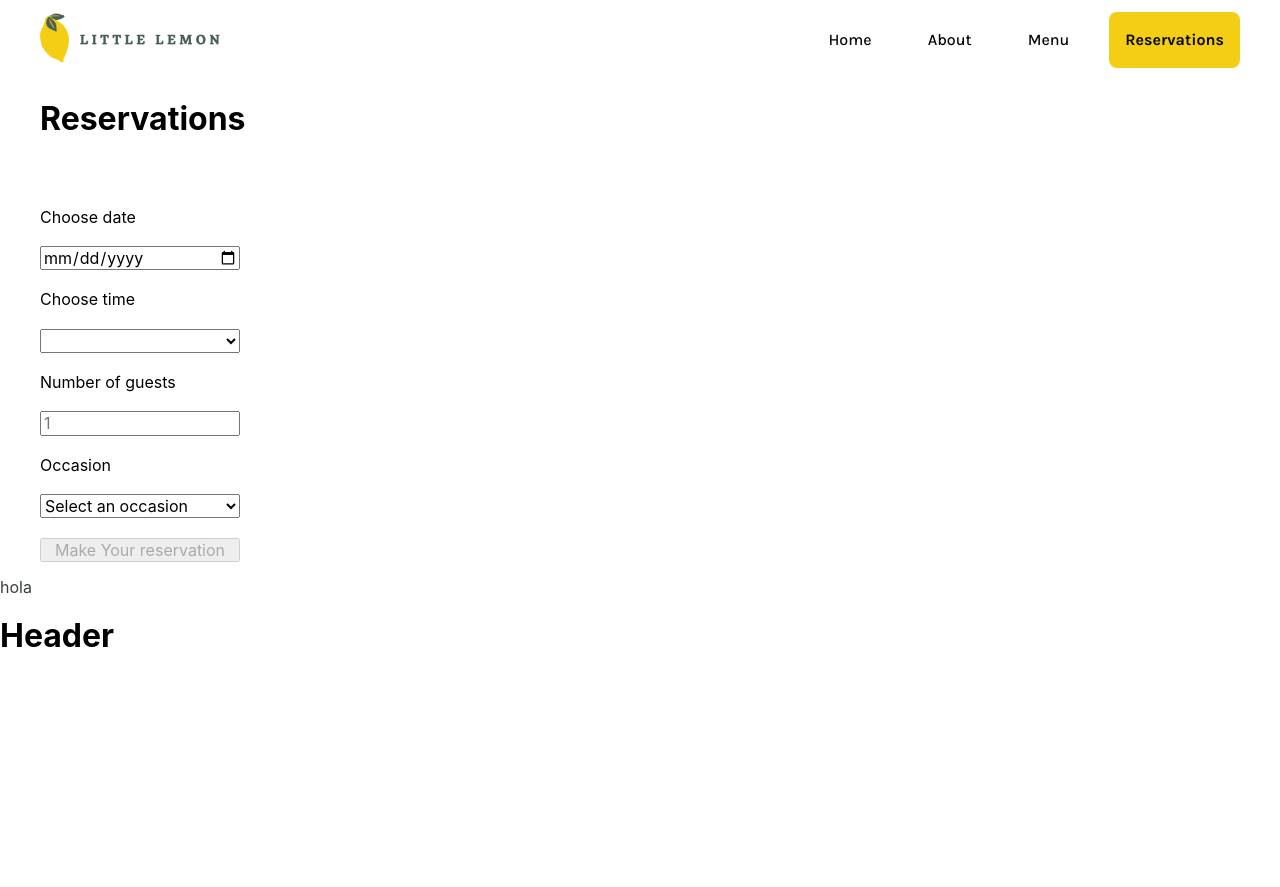
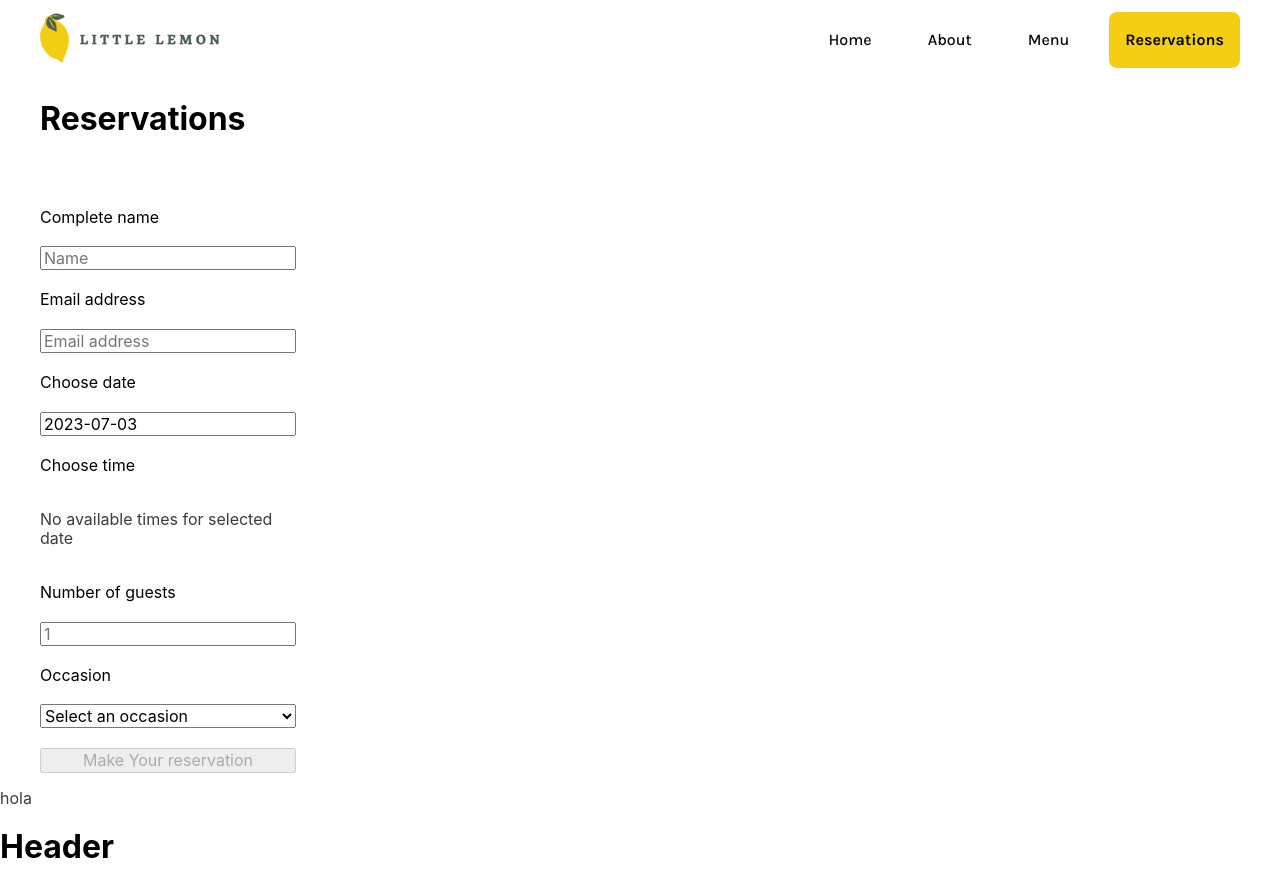
Before and after one commit to sebgraph/little-lemon, a React (Create React App) app: page /reservations in a window 1280 px wide. Before the commit the page ends 800 px from the top, so only its background shows below. Built offline with nearby package versions, Linux system fonts and the light colour scheme; a web font is replaced by a local one.

Commit message:
form added

```diff
--- a/package.json
+++ b/package.json
@@ -7,9 +7,11 @@
     "@testing-library/jest-dom": "^5.16.5",
     "@testing-library/react": "^13.4.0",
     "@testing-library/user-event": "^13.5.0",
+    "date-fns": "^2.30.0",
     "firebase": "^10.1.0",
     "normalize.css": "^8.0.1",
     "react": "^18.2.0",
+    "react-datepicker": "^4.16.0",
     "react-dom": "^18.2.0",
     "react-router-dom": "^6.14.1",
     "react-scripts": "5.0.1",
--- a/public/index.html
+++ b/public/index.html
@@ -49,5 +49,5 @@
     -->
   </body>
 
-  <script src="https://raw.githubusercontent.com/Meta-Front-End-Developer-PC/capstone/master/api.js"></script>
+  <!--  <script src="https://raw.githubusercontent.com/Meta-Front-End-Developer-PC/capstone/master/api.js"></script> -->
 </html>
--- a/src/App.js
+++ b/src/App.js
@@ -7,6 +7,7 @@ import Menu from "./pages/menu";
 import Reservations from "./pages/reservations";
 import Home from "./pages/home";
 import Footer from "./components/Footer";
+import ConfirmedBooking from "./components/ConfirmedBooking";
 
 function App() {
   return (
@@ -17,6 +18,11 @@ function App() {
         <Route exact path="/about" element={<About />}></Route>
         <Route exact path="/menu" element={<Menu />}></Route>
         <Route exact path="/reservations" element={<Reservations />}></Route>
+        <Route
+          exact
+          path="/booking-confirmed"
+          element={<ConfirmedBooking />}
+        ></Route>
       </Routes>
       <Footer />
     </BrowserRouter>
--- /dev/null
+++ b/src/ValidateEmail.js
@@ -0,0 +1,7 @@
+export const validateEmail = (email) => {
+  return String(email)
+    .toLowerCase()
+    .match(
+      /^(([^<>()[\]\\.,;:\s@"]+(\.[^<>()[\]\\.,;:\s@"]+)*)|(".+"))@((\[[0-9]{1,3}\.[0-9]{1,3}\.[0-9]{1,3}\.[0-9]{1,3}\])|(([a-zA-Z\-0-9]+\.)+[a-zA-Z]{2,}))$/
+    );
+};
--- a/src/api.js
+++ b/src/api.js
@@ -1,11 +1,12 @@
+// api.js
 // api.js
 export function fetchAPI(date) {
   // Simulate API call and return mock data
   // Replace this with your actual API call logic in a real scenario
   const mockData = {
-    "2023-08-23": ["17:00", "18:00", "19:00"],
-    "2023-08-24": ["18:00", "19:00", "20:00"],
-    "2023-08-25": ["19:00", "20:00", "21:00"],
+    "2023-08-23": ["Select an option", "17:00", "18:00", "19:00"],
+    "2023-08-24": ["Select an option", "18:00", "19:00", "20:00"],
+    "2023-08.25": ["Select an option", "19:00", "20:00", "21:00"],
   };
 
   return mockData[date] || [];
--- a/src/components/BookingForm.css
+++ b/src/components/BookingForm.css
@@ -3,3 +3,6 @@
   max-width: 200px;
   gap: 20px;
 }
+.error-message {
+  color: red;
+}
--- a/src/components/BookingForm.js
+++ b/src/components/BookingForm.js
@@ -1,27 +1,40 @@
 import "./BookingForm.css";
 import React, { useEffect, useState } from "react";
+import DatePicker from "react-datepicker";
+import "react-datepicker/dist/react-datepicker.css";
+import { validateEmail } from "../ValidateEmail";
 
-const BookingForm = ({ availableTimes, submitForm }) => {
-  const [date, setDate] = useState("");
+const BookingForm = ({ submitForm }) => {
+  const [name, setName] = useState("");
+  const [email, setEmail] = useState("");
+  const [emailError, setEmailError] = useState("");
+  const [date, setDate] = useState(new Date());
   const [time, setTime] = useState("");
   const [guests, setGuests] = useState("");
   const [birthday, setBirthday] = useState("");
   const [loading, setLoading] = useState(true);
+  const [timesOptions, setTimesOptions] = useState([]); // State to store the available time options
 
   const getIsFormValid = () => {
-    return date !== "" && time !== "" && guests !== "" && birthday !== "";
+    return (
+      name &&
+      validateEmail(email) &&
+      date !== "" &&
+      time !== "" &&
+      guests !== "" &&
+      birthday !== ""
+    );
   };
 
   useEffect(() => {
-    setLoading(true);
-    // Fetch data when the component mounts or the date form field is changed
-    updateTimes({ type: "UPDATE_TIMES", date: date }).then(() => {
-      setLoading(false); // Set loading to false when the data is available
-    });
+    const formattedDate = date.toISOString().split("T")[0];
+    updateTimes(formattedDate);
   }, [date]);
 
   const clearForm = () => {
-    setDate("");
+    setName("");
+    setEmail("");
+    setDate(new Date());
     setTime("");
     setGuests("");
     setBirthday("");
@@ -29,46 +42,91 @@ const BookingForm = ({ availableTimes, submitForm }) => {
 
   const handleSubmit = (e) => {
     e.preventDefault();
-    submitForm({ date, time, guests, birthday });
+    submitForm({ date: date.toISOString(), time, guests, birthday });
     clearForm();
   };
 
-  const handleDateChange = (e) => {
-    setDate(e.target.value);
+  const handleDateChange = (selectedDate) => {
+    setDate(selectedDate);
   };
 
-  const updateTimes = async (action) => {
+  const updateTimes = async (formattedDate) => {
     // Simulate API call and return mock data
     // Replace this with your actual API call logic in a real scenario
     const mockData = {
-      "2023-08-23": ["17:00", "18:00", "19:00"],
-      "2023-08-24": ["18:00", "19:00", "20:00"],
-      "2023-08-25": ["19:00", "20:00", "21:00"],
+      "2023-08-23": ["Select an option", "17:00", "18:00", "19:00"],
+      "2023-08-24": ["Select an option", "18:00", "19:00", "20:00"],
+      "2023-08-25": ["Select an option", "19:00", "20:00", "21:00"],
     };
 
-    const times = mockData[action.date] || [];
-    return times;
+    const times = mockData[formattedDate] || [];
+    setTimesOptions(times); // Set the available time options in the state
+    setLoading(false); // Update loading state to false after fetching data
   };
 
   return (
     <form className="reserve-form" onSubmit={handleSubmit}>
+      <label htmlFor="name">Complete name</label>
+      <input
+        value={name}
+        onChange={(e) => {
+          setName(e.target.value);
+        }}
+        onKeyUp={(e) => {
+          const disallowedKeys = [
+            "0",
+            "1",
+            "2",
+            "3",
+            "4",
+            "5",
+            "6",
+            "7",
+            "8",
+            "9",
+          ];
+          if (disallowedKeys.includes(e.key)) {
+            setName(name.replace(/[0-9]/g, ""));
+          }
+        }}
+        placeholder="Name"
+        id="name"
+      />
+
+      <label htmlFor="email">Email address</label>
+      <input
+        value={email}
+        onChange={(e) => {
+          setEmail(e.target.value);
+          setEmailError(
+            validateEmail(e.target.value) ? "" : "Invalid email address"
+          );
+        }}
+        placeholder="Email address"
+        id="email"
+      />
+      {emailError && <p className="error-message">{emailError}</p>}
+
       <label htmlFor="res-date">Choose date</label>
-      <input
-        value={date}
+      <DatePicker
+        selected={date}
         onChange={handleDateChange}
-        type="date"
+        dateFormat="yyyy-MM-dd"
         id="res-date"
+        minDate={new Date()}
       />
       <label htmlFor="res-time">Choose time</label>
       {loading ? (
         <p>Loading available times...</p>
+      ) : timesOptions.length === 0 ? (
+        <p>No available times for selected date</p>
       ) : (
         <select
           value={time}
           onChange={(e) => setTime(e.target.value)}
           id="res-time"
         >
-          {availableTimes.map((timeOption) => (
+          {timesOptions.map((timeOption) => (
             <option key={timeOption}>{timeOption}</option>
           ))}
         </select>
@@ -96,7 +154,7 @@ const BookingForm = ({ availableTimes, submitForm }) => {
       <input
         type="submit"
         value="Make Your reservation"
-        disabled={!getIsFormValid()}
+        disabled={!getIsFormValid() || !!emailError}
       />
     </form>
   );
--- a/src/components/ConfirmedBooking.js
+++ b/src/components/ConfirmedBooking.js
@@ -1,10 +1,15 @@
 import React from "react";
+import { Link } from "react-router-dom";
+import Button from "./Button";
 
 const ConfirmedBooking = () => {
   return (
     <div>
       <h2>Booking Confirmed!</h2>
       <p>Your reservation has been successfully confirmed.</p>
+      <Link to="/reservations">
+        <Button className="btn">Make another reservation</Button>
+      </Link>
     </div>
   );
 };
--- a/src/pages/reservations.js
+++ b/src/pages/reservations.js
@@ -1,11 +1,14 @@
+// Reservations.js
 import React, { useState, useEffect } from "react";
 import BookingForm from "../components/BookingForm";
 import "./reservations.css";
 import { fetchAPI, submitAPI } from "../api";
 import { useNavigate } from "react-router-dom";
+import ConfirmedBooking from "../components/ConfirmedBooking";
 
 const Reservations = () => {
   const [availableTimes, setAvailableTimes] = useState([]);
+  const [isBookingConfirmed, setIsBookingConfirmed] = useState(false); // State to track booking confirmation
   const navigate = useNavigate(); // Initialize the useNavigate hook
 
   useEffect(() => {
@@ -30,6 +33,7 @@ const Reservations = () => {
   const submitForm = async (formData) => {
     const isBookingSuccessful = await submitAPI(formData);
     if (isBookingSuccessful) {
+      setIsBookingConfirmed(true); // Set isBookingConfirmed to true when the form is successfully submitted
       navigate("/booking-confirmed"); // Navigate to the booking confirmation page
     } else {
       // Handle unsuccessful booking (optional)
@@ -40,7 +44,15 @@ const Reservations = () => {
     <section className="hero">
       <div className="container">
         <h1>Reservations</h1>
-        <BookingForm availableTimes={availableTimes} submitForm={submitForm} />
+        {/* Conditionally render the BookingForm or ConfirmedBooking based on isBookingConfirmed */}
+        {isBookingConfirmed ? (
+          <ConfirmedBooking />
+        ) : (
+          <BookingForm
+            availableTimes={availableTimes}
+            submitForm={submitForm}
+          />
+        )}
       </div>
     </section>
   );
```
Also changed, not shown: 1 other file (tests, documents, lock files or other folders).
